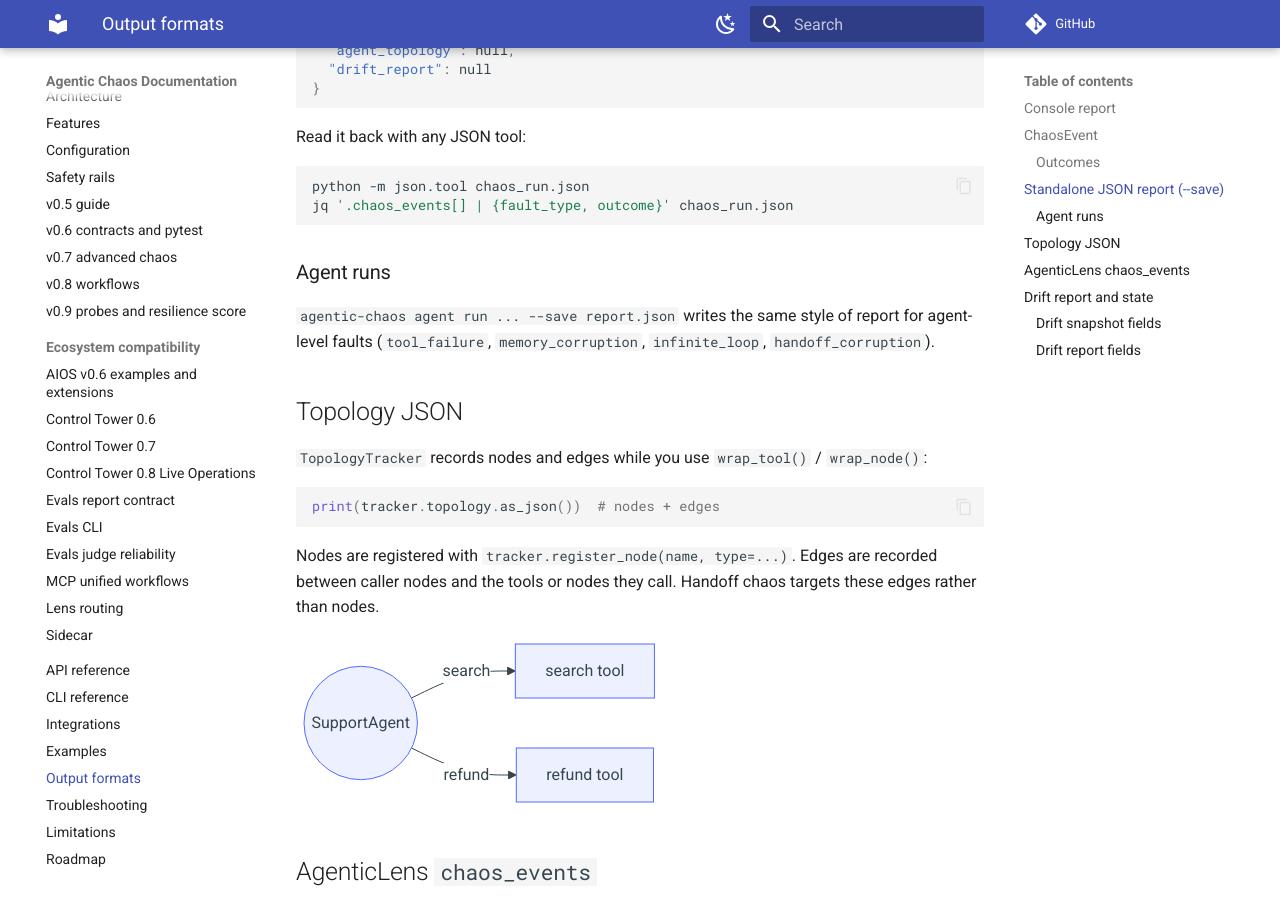
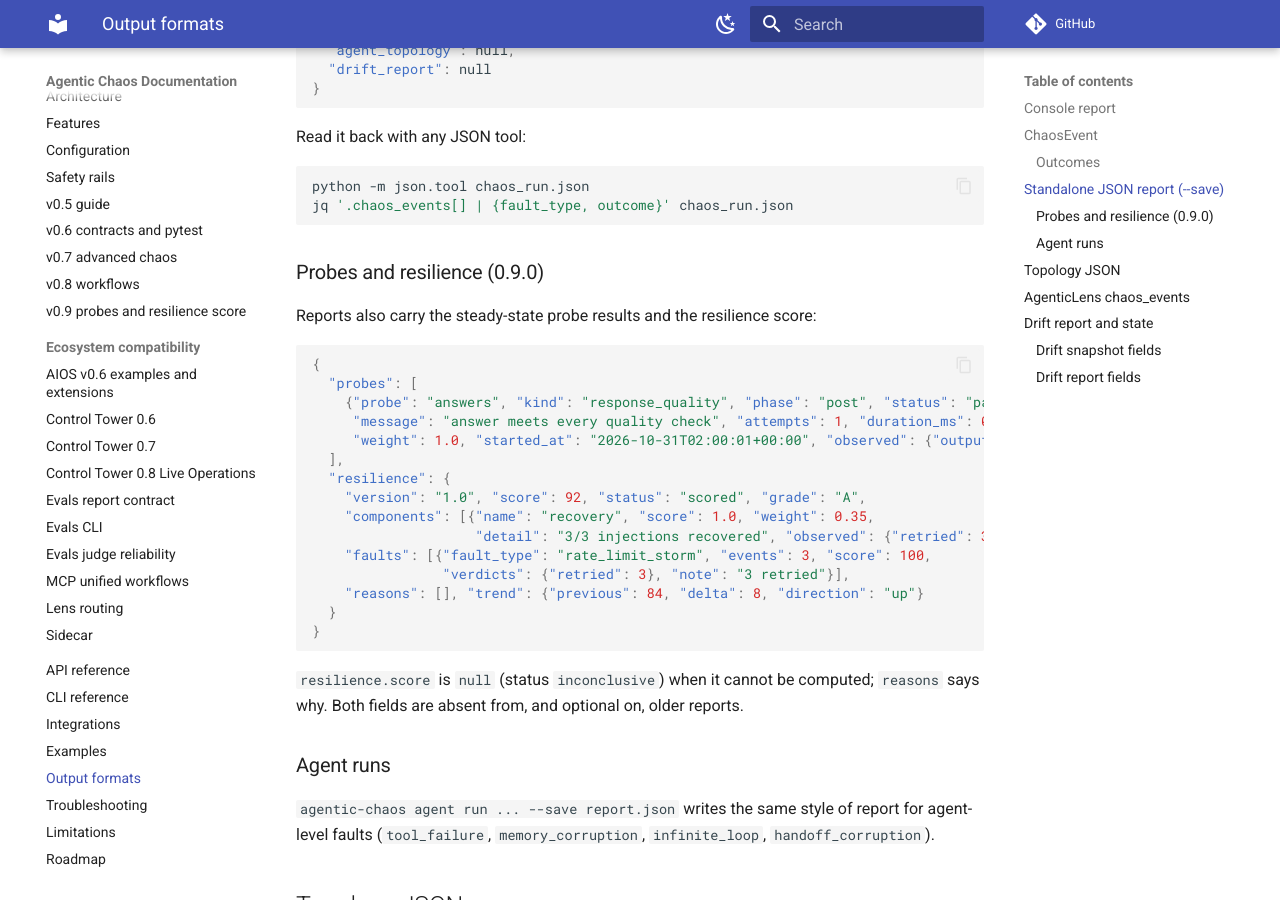
Before and after one commit to DeepAgentLabs/agentic-chaos, an MkDocs documentation site: the page built from docs/output-formats.md, in a window 1280 px wide and 900 px high, scrolled down 2342 px. Built offline with MkDocs 1.6.1 and Material for MkDocs 9.7.7, drawn with Linux system fonts in a browser that asks for light colours; comment, search, counter and statistics services are not loaded.

Commit message:
docs(output): document probe and resilience report fields

````diff
--- a/docs/output-formats.md
+++ b/docs/output-formats.md
@@ -93,6 +93,31 @@ python -m json.tool chaos_run.json
 jq '.chaos_events[] | {fault_type, outcome}' chaos_run.json
 ```
 
+### Probes and resilience (0.9.0)
+
+Reports also carry the steady-state probe results and the resilience score:
+
+```json
+{
+  "probes": [
+    {"probe": "answers", "kind": "response_quality", "phase": "post", "status": "passed",
+     "message": "answer meets every quality check", "attempts": 1, "duration_ms": 0.4,
+     "weight": 1.0, "started_at": "2026-10-31T02:00:01+00:00", "observed": {"output": "'Answer: ...'"}}
+  ],
+  "resilience": {
+    "version": "1.0", "score": 92, "status": "scored", "grade": "A",
+    "components": [{"name": "recovery", "score": 1.0, "weight": 0.35,
+                    "detail": "3/3 injections recovered", "observed": {"retried": 3}}],
+    "faults": [{"fault_type": "rate_limit_storm", "events": 3, "score": 100,
+                "verdicts": {"retried": 3}, "note": "3 retried"}],
+    "reasons": [], "trend": {"previous": 84, "delta": 8, "direction": "up"}
+  }
+}
+```
+
+`resilience.score` is `null` (status `inconclusive`) when it cannot be computed;
+`reasons` says why. Both fields are absent from, and optional on, older reports.
+
 ### Agent runs
 
 `agentic-chaos agent run ... --save report.json` writes the same style of report for agent-level faults (`tool_failure`, `memory_corruption`, `infinite_loop`, `handoff_corruption`).
````
